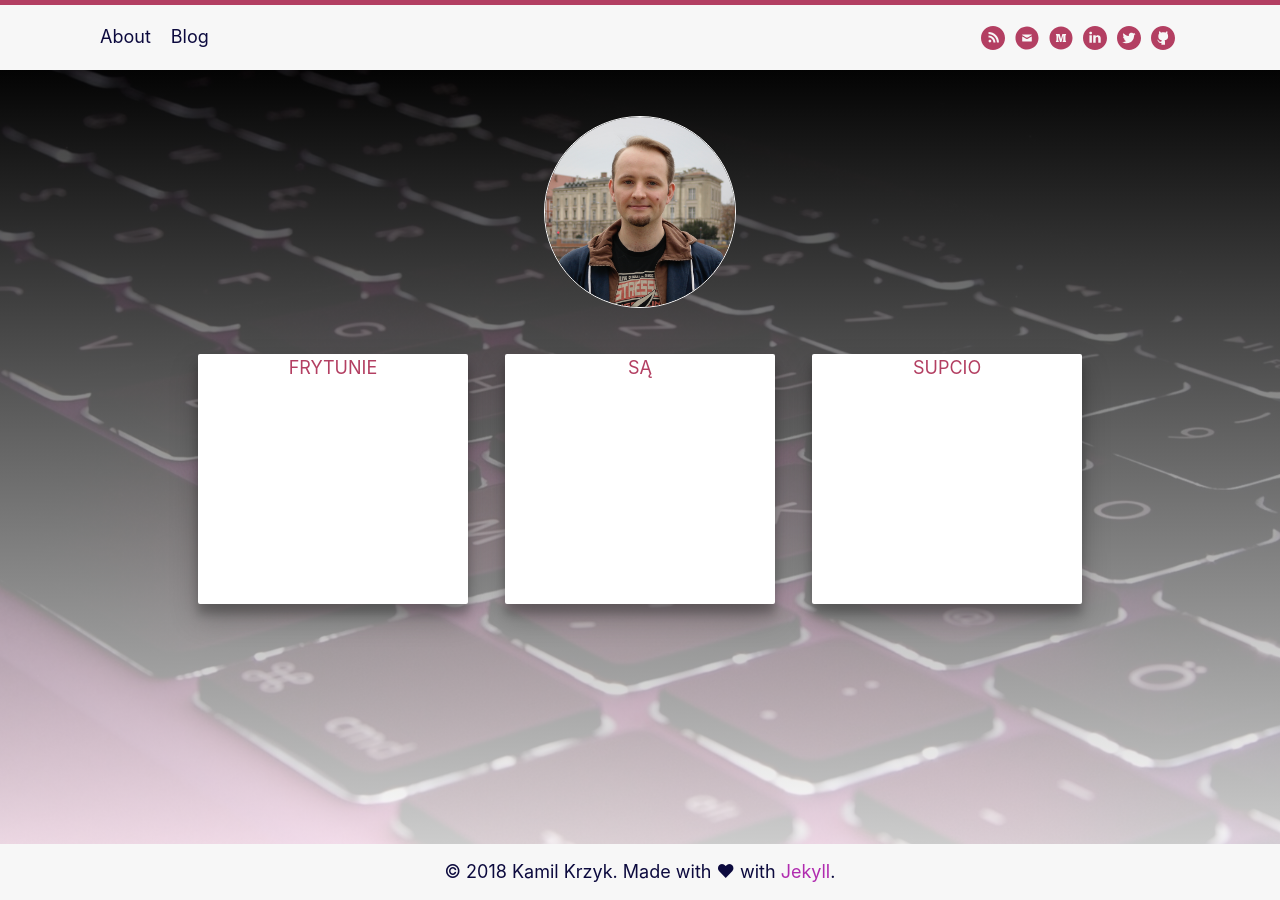
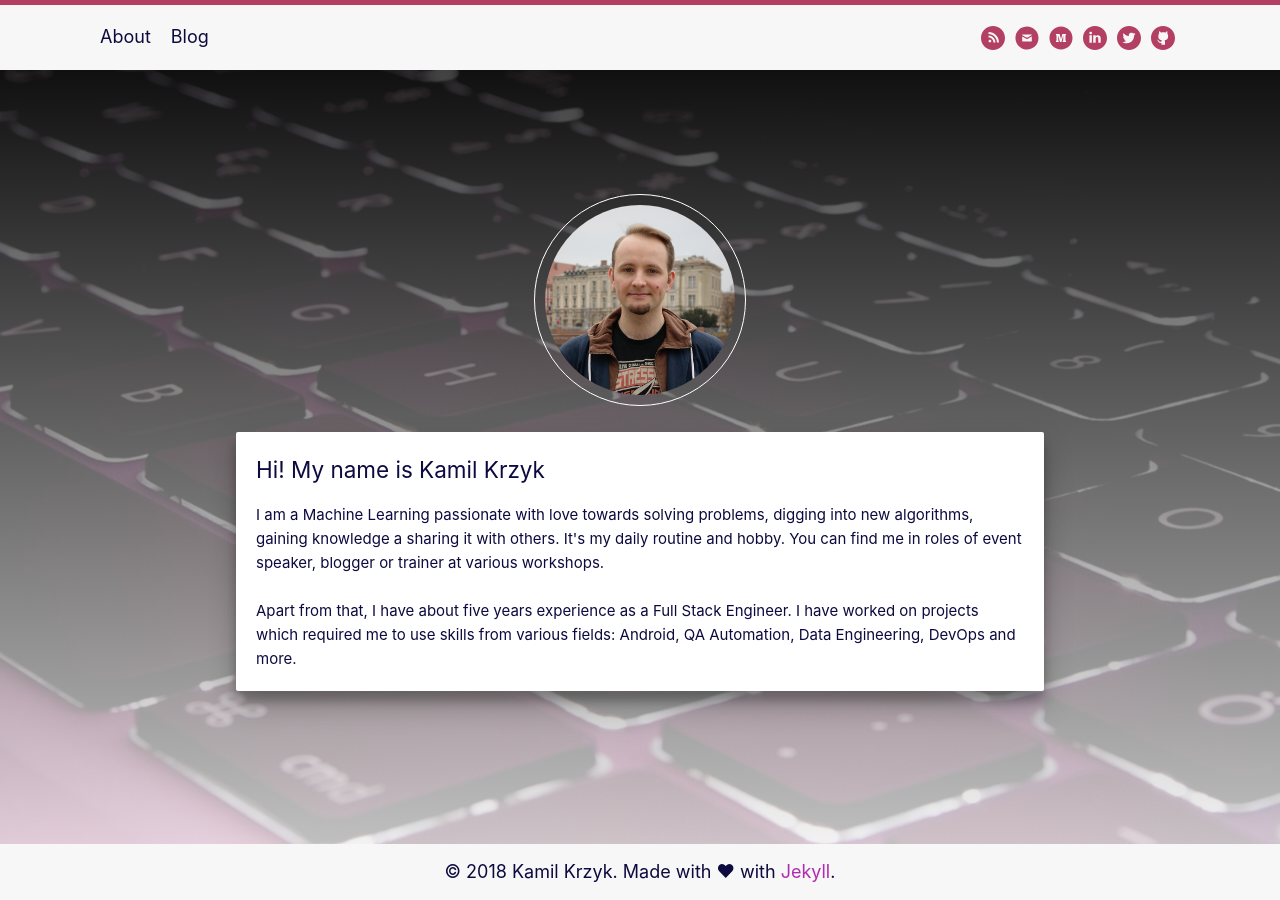
Before and after one commit to FisherKK/F1sherKK-Online, a Jekyll site: the page built from index.md, in a window 1280 px wide. Built offline with Jekyll 4.4.1, drawn with Linux system fonts in a browser that asks for light colours.

Commit message:
added about me and new article

```diff
--- /dev/null
+++ b/_includes/absolute_footer.html
@@ -0,0 +1,8 @@
+<footer class="site-fixed-footer h-card">
+  <data class="u-url" href="{{ "/" | relative_url }}"></data>
+
+  <div class="wrapper footer-wrapper">
+    © 2018 Kamil Krzyk. Made with ♥ with <a href="https://jekyllrb.com/">Jekyll</a>.
+  </div>
+
+</footer>
--- a/_layouts/about.html
+++ b/_layouts/about.html
@@ -7,21 +7,24 @@
 
     {%- include header.html -%}
 
-    <main class="about_background page-content" aria-label="Content">
+    <main class="about_background page-content, centered_wrapper" aria-label="Content">
 
-      <div class="wrapper">
-        <img class="about_avatar" style="margin-top: 30px" src="assets/images/img_kamilkrzyk2.png"></img>
-      </div>
+        <div class="centered_content">
+          <img class="about_avatar" style="margin-bottom: 10px; padding: 10px;" src="assets/images/img_kamilkrzyk2.png"></img>
 
-      <div class="card-wrapper">
-        <div class="about-card-text card card-shadow">FRYTUNIE</div>
-        <div class="about-card-text card card-shadow">SĄ</div>
-        <div class="about-card-text card card-shadow">SUPCIO</div>
-      </div>
+          <div class="wrapper">
+            <div class="about-card-text justify-content-center card card-shadow">
+              <h2>Hi! My name is Kamil Krzyk</h2>
+              I am a Machine Learning passionate with love towards solving problems, digging into new algorithms, gaining knowledge a sharing it with others. It's my daily routine and hobby. You can find me in roles of event speaker, blogger or trainer at various workshops.
+              <br><br>
+              Apart from that, I have about five years experience as a Full Stack Engineer. I have worked on projects which required me to use skills from various fields: Android, QA Automation, Data Engineering, DevOps and more.
+            </div>
+          </div>
+        <div>
 
     </main>
 
-    {%- include footer.html -%}
+    {%- include absolute_footer.html -%}
 
   </body>
 
--- a/_sass/minima/_base.scss
+++ b/_sass/minima/_base.scss
@@ -221,6 +221,26 @@ pre {
   }
 }
 
+.centered_wrapper {
+  display: table;
+  height: 100%;
+  width: 100%;
+  margin: 0;
+}
+
+.centered_content {
+  display: table-cell;
+  vertical-align: middle;
+
+  height: 100%;
+  width: 100%;
+
+  height: 100vh;
+  width: 100vw;
+
+  margin-top: 100px;
+}
+
 /**
  * Clearfix
  */
--- a/_sass/minima/_layout.scss
+++ b/_sass/minima/_layout.scss
@@ -101,6 +101,14 @@
 .site-footer {
   height: $spacing-unit * 1.865;
   background: #f7f7f7;
+}
+
+.site-fixed-footer {
+  height: $spacing-unit * 1.865;
+  width: 100vw;
+  background: #f7f7f7;
+  bottom: 0;
+  position: fixed;
 }
 
 .footer-wrapper {
@@ -229,29 +237,21 @@
    height: 190px;
 }
 
-.card-wrapper {
-  padding-top: 30px;
-  margin-right: auto;
-  margin-left: auto;
-  padding-right: $spacing-unit;
-  padding-left: $spacing-unit;
-  text-align: center;
-}
-
 .about-card-text {
-  color: $theme-color-dark;
-  text-align: center;
+  color: $text-color;
+  text-align: left;
   vertical-align: middle;
+  font-size: 15px;
+  padding: 20px;
 }
 
 .card {
   background: #fff;
   border-radius: 2px;
   display: inline-block;
-  height: 250px;
+  height: auto;
   margin: 1rem;
-  position: relative;
-  width: 270px;
+  // width: 100%;
 }
 
 .card-shadow {
```
Also changed, not shown: _posts/articles/series/coding_deep_learning_for_begginners/2018-07-14-coding-deep-learning-for-begginers-start.md (+1 -1 lines), _posts/articles/series/coding_deep_learning_for_begginners/2018-07-25-coding-deep-learning-for-begginers-types-of-machine-learning.md (added, +99 -0 lines), index.md (+0 -1 lines), _posts/_drafts/2018-07-12-welcome-to-jekyll.markdown (renamed from _posts/2018-07-12-welcome-to-jekyll.markdown).
